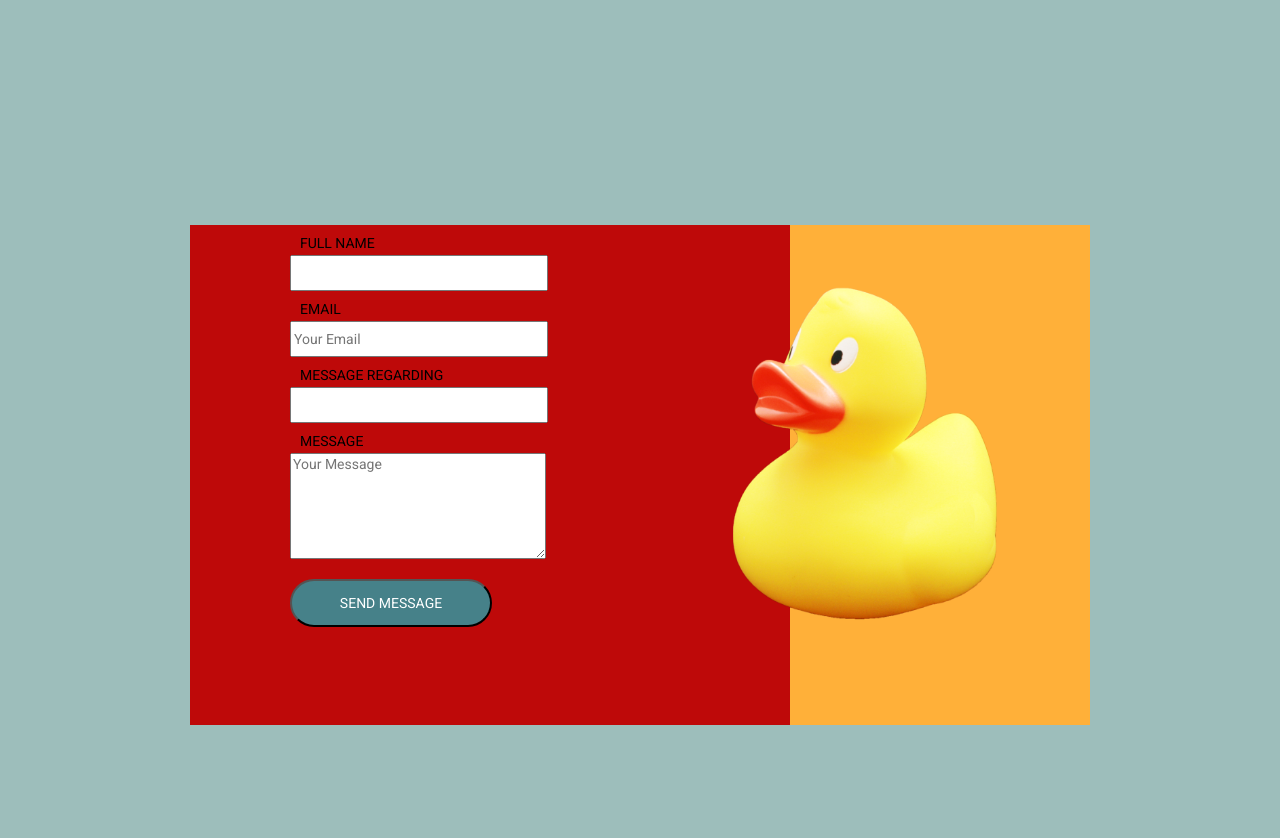
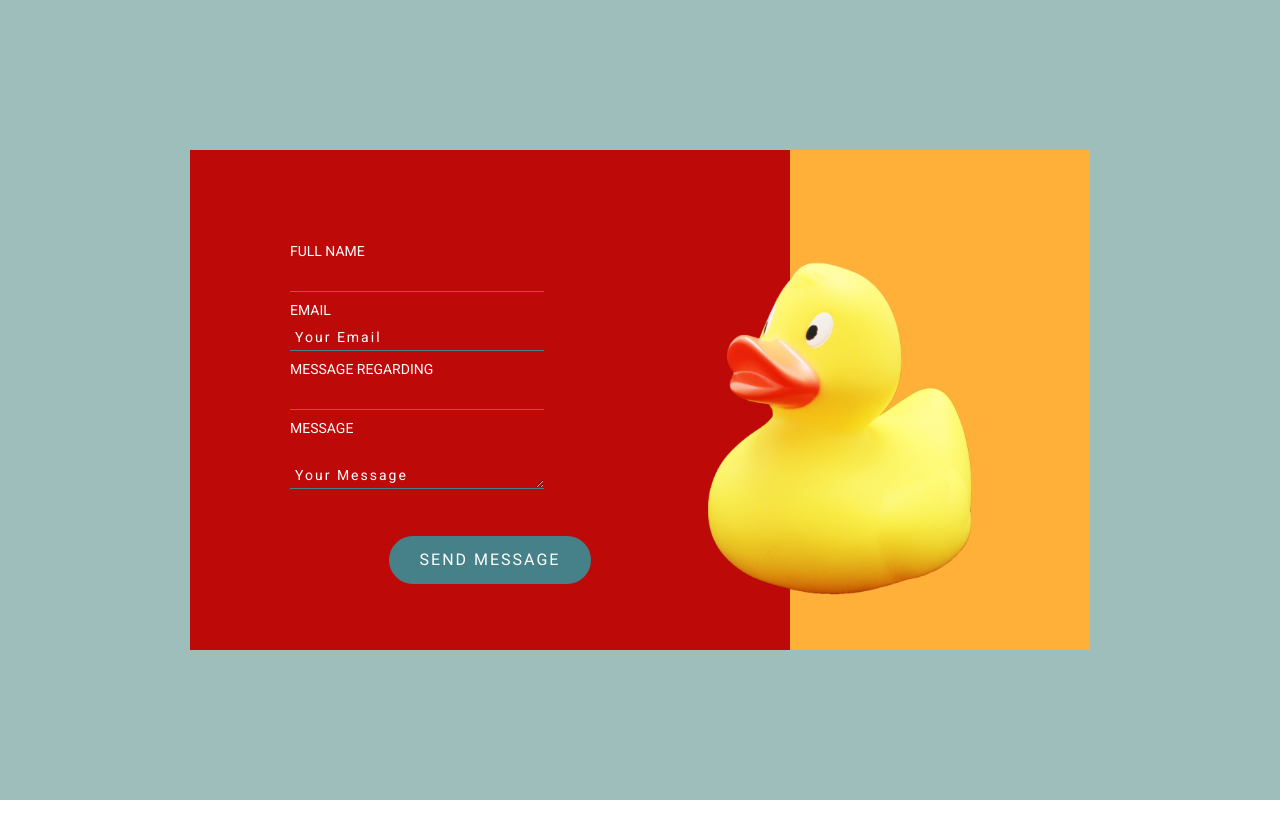
Before and after one commit to Derosie93/Forms, a plain HTML site: page index.html in a window 1280 px wide. After the commit the page ends 800 px from the top, so only its background shows below. Drawn offline with Linux system fonts and the light colour scheme.

Commit message:
added text to center, placeholder, change background

```diff
--- a/index.html
+++ b/index.html
@@ -30,11 +30,11 @@
                 name="Your Message"
                 id=""
                 cols="30"
-                rows="10"
+                rows="3"
                 placeholder="Your Message"
               ></textarea>
-              <button class="sendmessagebtn">SEND MESSAGE</button>
             </form>
+            <button class="sendmessagebtn">SEND MESSAGE</button>
           </div>
         </div>
         <div class="right-section-orange">
--- a/styles/index.css
+++ b/styles/index.css
@@ -6,7 +6,7 @@ body{
 
 .section-1{
     width: 100%;
-    height: 950px;
+    height: 100vh;
     background-color: #9DBEBB;
     display: flex;
     justify-content: center;
@@ -14,8 +14,9 @@ body{
 }
 
 .background-color-container{
-    width: 900px;
-    height: 500px;
+    max-width: 900px;
+    width: 100%;
+    min-height: 500px;
     display: flex;
     justify-content: center;
     align-items: center;
@@ -38,52 +39,74 @@ body{
     display: flex;
     justify-content: center;
     align-items: center;
+    flex-direction: column;
 }
 
 .form-text{
-    width: 400px;
-    height: 500px;
+    max-width: 400px;
+    width: 100%;
+    min-height: 300px;
     font-size: 14px;
     font-family: 'Roboto', sans-serif;
     display: flex;
-    justify-content: flex-start;
+    justify-content: center;
     align-items: flex-start;
     flex-direction: column;
+    color: white;
 }
 
 .right-section-orange{
+    display: flex;
+    justify-content: center;
+    align-items: flex-end;
     width: 300px;
     height: 500px;
     background-color: #FFB039;
-
 }
 
-label{
-    height: 10px;
-    margin: 10px;
-}
+
 
 input{
     width: 250px;
     height: 30px;
+    border: none;
+    background: none;
+    transition: 0.5s ease;
+    border-bottom: 1px solid #468189;
+    margin-bottom: 10px;
 }
 
 input:hover{
+    transition: 0.5s ease;
     background-color: #FFB039;
 }
 
+
+
 textarea{
-    max-width: 250px;
-    max-height: 100px;
-    min-height: 100px;
-    min-width: 250px;
+    width: 250px;
+    border: none;
+    background: none;
+    transition: 0.5s ease;
+    border-bottom: 1px solid #468189;
 }
 
 textarea:hover{
     background-color: #FFB039;
+    transition: 0.5s ease;
+}
+
+input::placeholder,
+textarea::placeholder{
+    color: white;
+    position: absolute;
+    bottom: 5px;
+    left: 5px;
+    letter-spacing: 2px;
 }
 
 .duck-img{
+    transform: translate(-100px);
     width: 450px;
     height: 450px;
     float: right;
@@ -97,8 +120,13 @@ textarea:hover{
     color: white;
     border-radius: 40px;
     margin-top: 20px;
+    border: none;
+    font-family: 'Roboto', sans-serif;
+    letter-spacing: 2px;
+    transition: 0.5s ease;
 }
 
 .sendmessagebtn:hover{
     background-color: #FFB039;
+    transition: 0.5s ease;
 }
```
